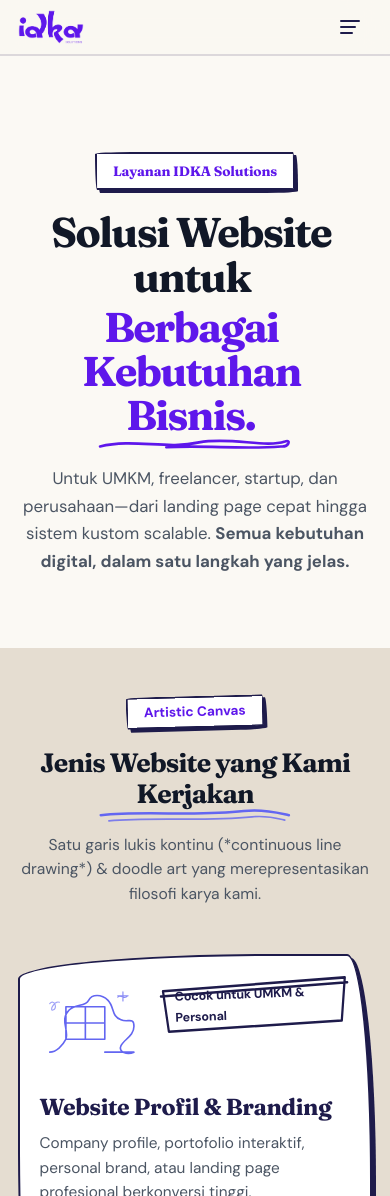
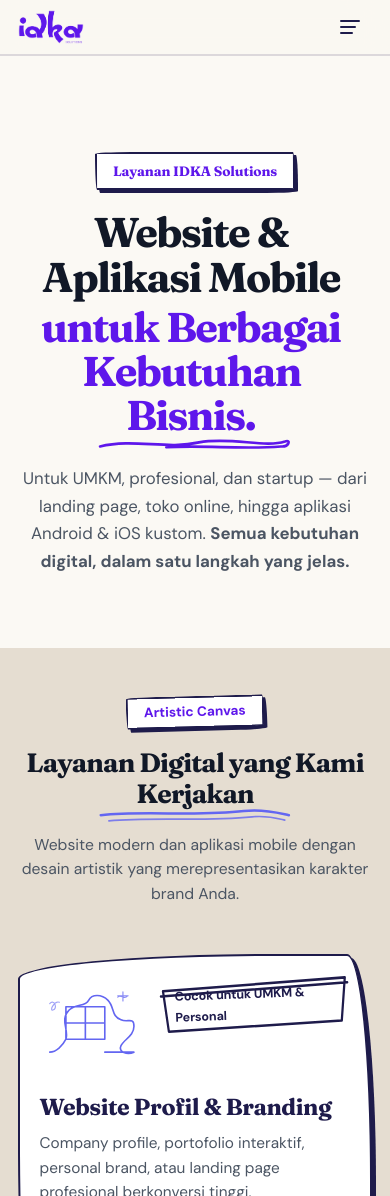
Before and after one commit to rozaqi02/idka-solutions, a React (Vite) app: page /layanan in a window 390 px wide. Shown: the top 1196 px of the page. Built offline with nearby package versions, Linux system fonts and the light colour scheme.

Commit message:
feat(copy): update messaging across all pages to highlight Website & Mobile App Development

```diff
--- a/src/pages/Home.tsx
+++ b/src/pages/Home.tsx
@@ -349,15 +349,15 @@
         <div className="container">
           <div className="apple-hero__inner">
             <div className="apple-hero__eyebrow hero-in__item hero-in__item--tag doodle-tag">
-              <span>IDKA Solutions</span>
+              <span>Website &amp; Mobile App Studio</span>
             </div>
             <h1 id="hero-heading" className="apple-hero__title hero-in__item hero-in__item--title artistic-title">
-              <WordReveal>Website Bisnis Profesional.</WordReveal>{' '}
+              <WordReveal>Website &amp; Aplikasi Mobile.</WordReveal>{' '}
               <WordReveal className="apple-hero__title-accent">Lebih Terpercaya &amp; Siap Tumbuh.</WordReveal>
               <ScribbleUnderline variant="wavy" />
             </h1>
             <p className="apple-hero__subtitle hero-in__item hero-in__item--sub">
-              Segala kebutuhan website bisnis Anda — dari landing page, toko online, hingga sistem kustom.{' '}
+              Segala kebutuhan digital bisnis Anda — dari landing page, toko online, hingga aplikasi Android &amp; iOS kustom.{' '}
               <strong className="apple-text-bold">Semua kebutuhan digital, dalam satu langkah yang jelas.</strong>
             </p>
 
--- a/src/pages/Kontak.tsx
+++ b/src/pages/Kontak.tsx
@@ -230,7 +230,7 @@
               <ScribbleUnderline variant="zigzag" />
             </h1>
             <p className="apple-hero__subtitle hero-in__item hero-in__item--sub">
-              Konsultasi langsung via WhatsApp atau isi brief singkat di bawah. Respon cepat 1-3 jam kerja.{' '}
+              Konsultasi pembuatan website &amp; aplikasi mobile langsung via WhatsApp atau isi brief singkat di bawah. Respon cepat 1-3 jam kerja.{' '}
               <strong className="apple-text-bold">Semua kebutuhan digital, dalam satu langkah yang jelas.</strong>
             </p>
           </div>
--- a/src/pages/Layanan.tsx
+++ b/src/pages/Layanan.tsx
@@ -281,12 +281,12 @@
               <span>Layanan IDKA Solutions</span>
             </div>
             <h1 id="layanan-heading" className="apple-hero__title hero-in__item hero-in__item--title artistic-title">
-              <WordReveal>Solusi Website untuk</WordReveal>{' '}
-              <WordReveal className="apple-hero__title-accent">Berbagai Kebutuhan Bisnis.</WordReveal>
+              <WordReveal>Website &amp; Aplikasi Mobile</WordReveal>{' '}
+              <WordReveal className="apple-hero__title-accent">untuk Berbagai Kebutuhan Bisnis.</WordReveal>
               <ScribbleUnderline />
             </h1>
             <p className="apple-hero__subtitle hero-in__item hero-in__item--sub">
-              Untuk UMKM, freelancer, startup, dan perusahaan—dari landing page cepat hingga sistem kustom scalable.{' '}
+              Untuk UMKM, profesional, dan startup — dari landing page, toko online, hingga aplikasi Android &amp; iOS kustom.{' '}
               <strong className="apple-text-bold">Semua kebutuhan digital, dalam satu langkah yang jelas.</strong>
             </p>
           </div>
@@ -301,11 +301,11 @@
               <span>Artistic Canvas</span>
             </div>
             <h2 id="all-services-heading" className="section-title artistic-title">
-              Jenis Website yang Kami Kerjakan
+              Layanan Digital yang Kami Kerjakan
               <ScribbleUnderline variant="double" />
             </h2>
             <p className="section-subtitle artistic-subtitle">
-              Satu garis lukis kontinu (*continuous line drawing*) & doodle art yang merepresentasikan filosofi karya kami.
+              Website modern dan aplikasi mobile dengan desain artistik yang merepresentasikan karakter brand Anda.
             </p>
           </div>
 
--- a/src/pages/Portofolio.tsx
+++ b/src/pages/Portofolio.tsx
@@ -86,7 +86,7 @@
         <div className="container">
           <div className="apple-hero__inner">
             <div className="apple-hero__eyebrow hero-in__item hero-in__item--tag doodle-tag">
-              <span>Portofolio IDKA</span>
+              <span>Portofolio Web &amp; Mobile App</span>
             </div>
             <h1 id="porto-heading" className="apple-hero__title hero-in__item hero-in__item--title artistic-title">
               <WordReveal>Portofolio Karya</WordReveal>{' '}
@@ -94,7 +94,7 @@
               <ScribbleUnderline variant="double" />
             </h1>
             <p className="apple-hero__subtitle hero-in__item hero-in__item--sub">
-              Dari UMKM lokal hingga perusahaan startup—jelajahi project website yang telah aktif dan berkembang.{' '}
+              Dari UMKM lokal hingga perusahaan startup — jelajahi project website dan aplikasi mobile yang telah aktif dan berkembang.{' '}
               <strong className="apple-text-bold">Semua kebutuhan digital, dalam satu langkah yang jelas.</strong>
             </p>
           </div>
--- a/src/pages/Produk.tsx
+++ b/src/pages/Produk.tsx
@@ -31,7 +31,7 @@
               <ScribbleUnderline variant="zigzag" />
             </h1>
             <p className="apple-hero__subtitle hero-in__item hero-in__item--sub">
-              Selain website, kami membangun produk untuk operasional bisnis dan perjalanan karier yang lebih tertata.
+              Selain website &amp; aplikasi mobile kustom, kami membangun produk digital internal untuk operasional bisnis dan karier.
             </p>
           </div>
         </div>
--- a/src/pages/TentangKami.tsx
+++ b/src/pages/TentangKami.tsx
@@ -32,7 +32,7 @@
               <ScribbleUnderline variant="arc" />
             </h1>
             <p className="apple-hero__subtitle hero-in__item hero-in__item--sub">
-              Membantu UMKM, profesional, dan startup membangun kehadiran digital yang kredibel, modern, dan berdampak.{' '}
+              Membantu UMKM, profesional, dan startup membangun kehadiran digital lewat website &amp; aplikasi mobile yang kredibel, modern, dan berdampak.{' '}
               <strong className="apple-text-bold">Semua kebutuhan digital, dalam satu langkah yang jelas.</strong>
             </p>
           </div>
@@ -60,7 +60,7 @@
                 </div>
                 <div className="story-card__divider" />
                 <p className="story-card__quote">
-                  &ldquo;Setiap bisnis berhak tampil profesional di internet—tanpa memandang skala.&rdquo;
+                  &ldquo;Setiap bisnis berhak tampil profesional di internet lewat website &amp; aplikasi mobile berkualitas.&rdquo;
                 </p>
                 <div className="story-card__stats">
                   {stats.map((s) => (
@@ -77,7 +77,7 @@
                 <span>Cerita Kami</span>
               </div>
               <h2 id="story-heading" className="section-title artistic-title" style={{ textAlign: 'left' }}>
-                Mengapa Kehadiran Online Perlu Lebih Mudah
+                Mengapa Kehadiran Digital Perlu Lebih Mudah
                 <ScribbleUnderline variant="double" />
               </h2>
               <div className="story-text">
@@ -85,7 +85,7 @@
                   Saya <strong>Abror Rozaqi</strong>, founder IDKA Solutions. Saya sering melihat bisnis potensial di sekitar—kafe, jasa kreatif, UMKM lokal—yang belum punya kehadiran online yang memadai, atau tampil kurang profesional.
                 </p>
                 <p>
-                  Dari situ IDKA Solutions berdiri. Bersama tim kecil, kami membantu UMKM, freelancer, kreator, dan startup hadir secara online dengan cara yang efisien. Bukan sekadar website formalitas, tetapi website yang mendukung kredibilitas dan pertumbuhan bisnis.
+                  Dari situ IDKA Solutions berdiri. Bersama tim kecil, kami membantu UMKM, freelancer, kreator, dan startup hadir secara online lewat website dan aplikasi mobile dengan cara yang efisien. Bukan sekadar formalitas, tetapi produk digital yang mendukung kredibilitas dan pertumbuhan bisnis.
                 </p>
                 <p>
                   {company.position}
```
